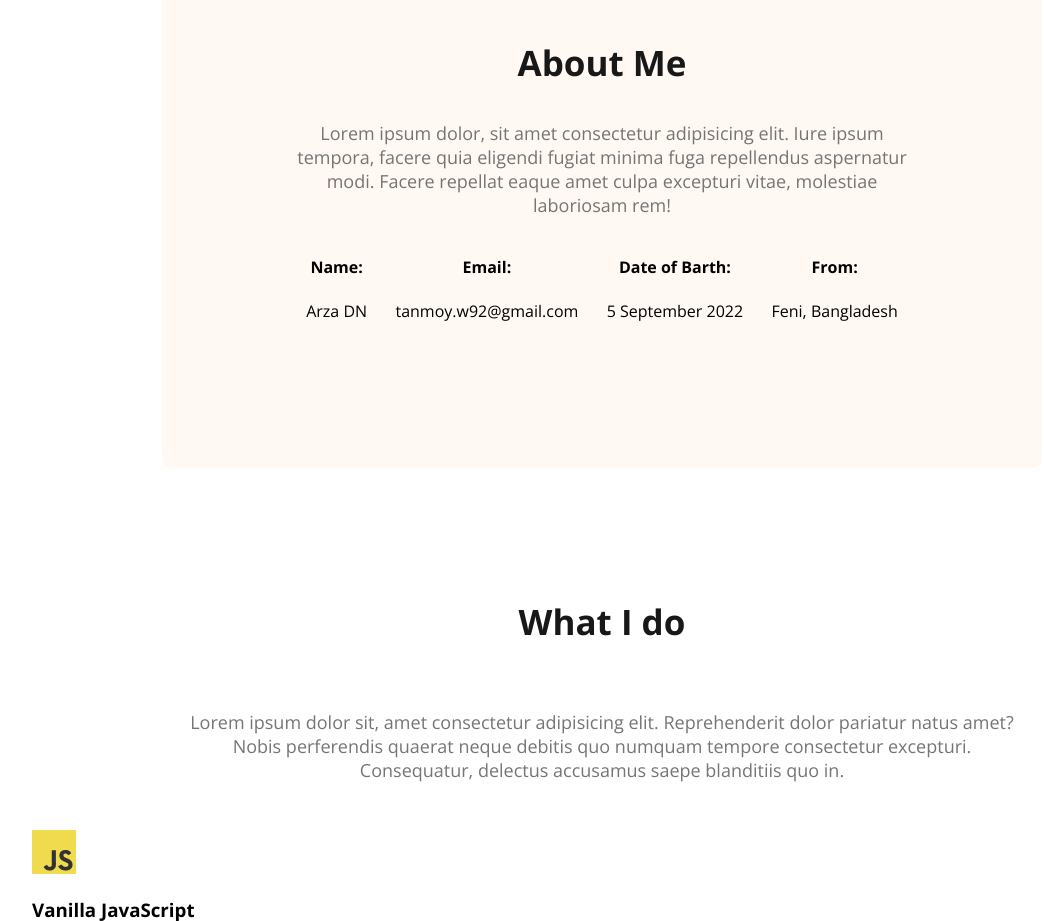
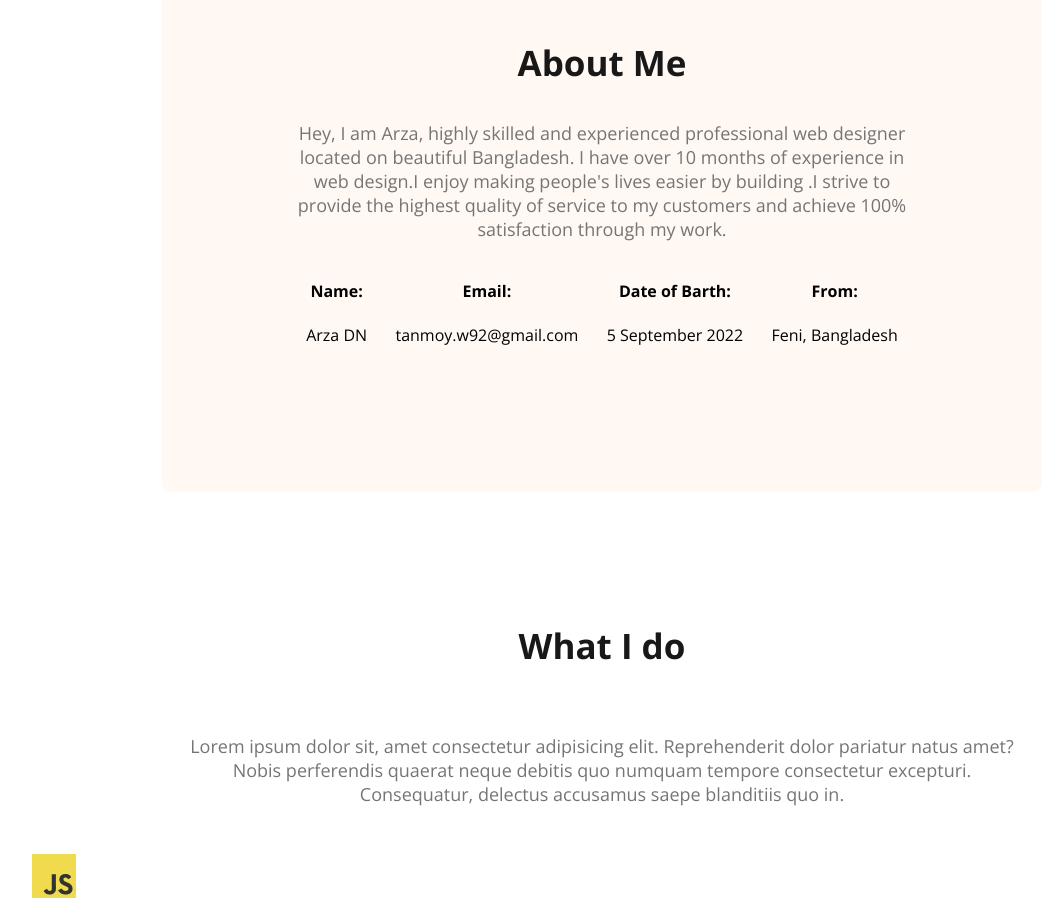
Before and after one commit to tanmoy2023/webdeveloper-portfolio, a plain HTML site: page index.html in a window 1280 px wide. Shown: the part 820-1741 px from the top of the page, without its empty margins (38-1082 px from the left). Drawn offline with nearby package versions, Linux system fonts and the light colour scheme.

Commit message:
skil commit

```diff
--- a/index.html
+++ b/index.html
@@ -35,7 +35,7 @@
         <section class="about">
             <h3 class="section-title">About Me</h3>
             <p class="section-description">
-                Lorem ipsum dolor, sit amet consectetur adipisicing elit. Iure ipsum tempora, facere quia eligendi fugiat minima fuga repellendus aspernatur modi. Facere repellat eaque amet culpa excepturi vitae, molestiae laboriosam rem!
+                Hey, I am Arza, highly skilled and experienced professional web designer located on beautiful Bangladesh. I have over 10 months of experience in web design.I enjoy making people's lives easier by building .I strive to provide the highest quality of service to my customers and achieve 100% satisfaction through my work.
             </p>
             <div class="about-info-container">
                 <div class="about-info">
```
